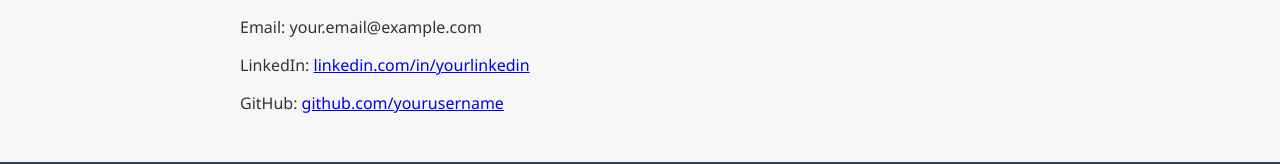
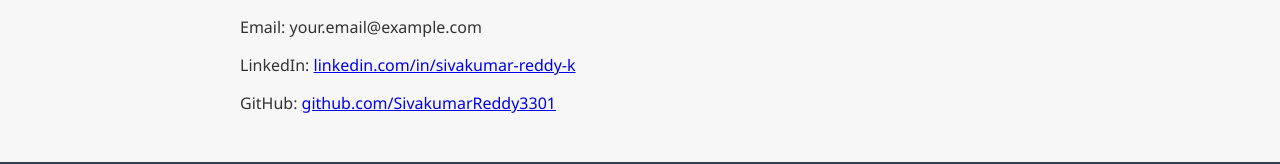
Before and after one commit to SivakumarReddy3301/SivakumarReddy.github.io, a plain HTML site: page index.html in a window 1280 px wide. Shown: the part 1446-1610 px from the top of the page. Drawn offline with Linux system fonts and the light colour scheme.

Commit message:
Update index.html

```diff
--- a/index.html
+++ b/index.html
@@ -3,7 +3,7 @@
 <head>
   <meta charset="UTF-8" />
   <meta name="viewport" content="width=device-width, initial-scale=1.0" />
-  <title>Shiv Kumar | Data Engineer</title>
+  <title>Sivakumar Reddy | Data Engineer</title>
   <link rel="stylesheet" href="style.css" />
 </head>
 <body>
@@ -56,8 +56,8 @@
   <section id="contact">
     <h2>Contact</h2>
     <p>Email: your.email@example.com</p>
-    <p>LinkedIn: <a href="https://www.linkedin.com/in/sivakumar-reddy-k/" target="_blank">linkedin.com/in/yourlinkedin</a></p>
-    <p>GitHub: <a href="https://github.com/SivakumarReddy3301" target="_blank">github.com/yourusername</a></p>
+    <p>LinkedIn: <a href="https://www.linkedin.com/in/sivakumar-reddy-k/" target="_blank">linkedin.com/in/sivakumar-reddy-k</a></p>
+    <p>GitHub: <a href="https://github.com/SivakumarReddy3301" target="_blank">github.com/SivakumarReddy3301</a></p>
   </section>
 
   <footer>
```
